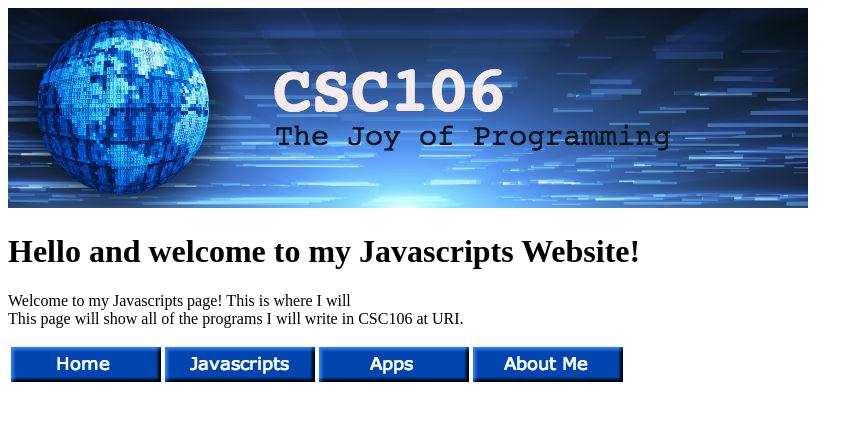
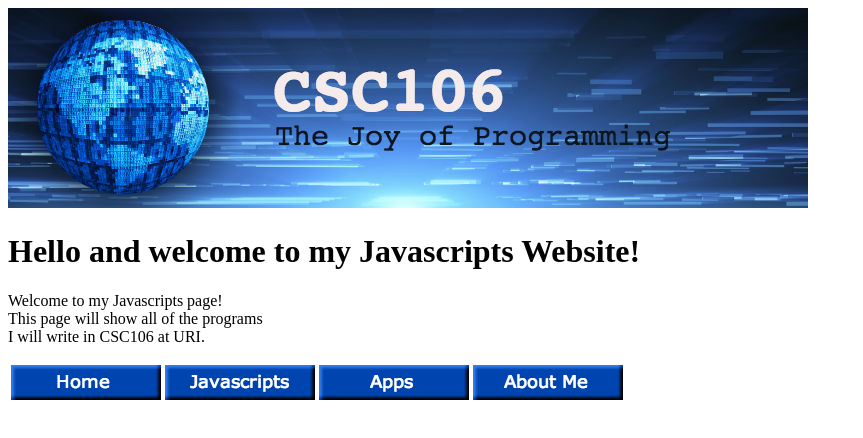
Before and after one commit to nathanverdi/nathanverdi.github.io, a plain HTML site: page javascripts.html in a window 1280 px wide. Shown: the whole page, without its empty margins (0-863 px from the left). Drawn offline with Linux system fonts and the light colour scheme.

Commit message:
Update javascripts.html

```diff
--- a/javascripts.html
+++ b/javascripts.html
@@ -33,8 +33,9 @@
     </thead>
 <h1>Hello and welcome to my Javascripts Website!</h1>
     <p>
-        Welcome to my Javascripts page! This is where I will  <br>
-        This page will show all of the programs I will write in CSC106 at URI.
+        Welcome to my Javascripts page! <br>
+        This page will show all of the programs <br>
+        I will write in CSC106 at URI.
 
     </body>
 </html>
```
